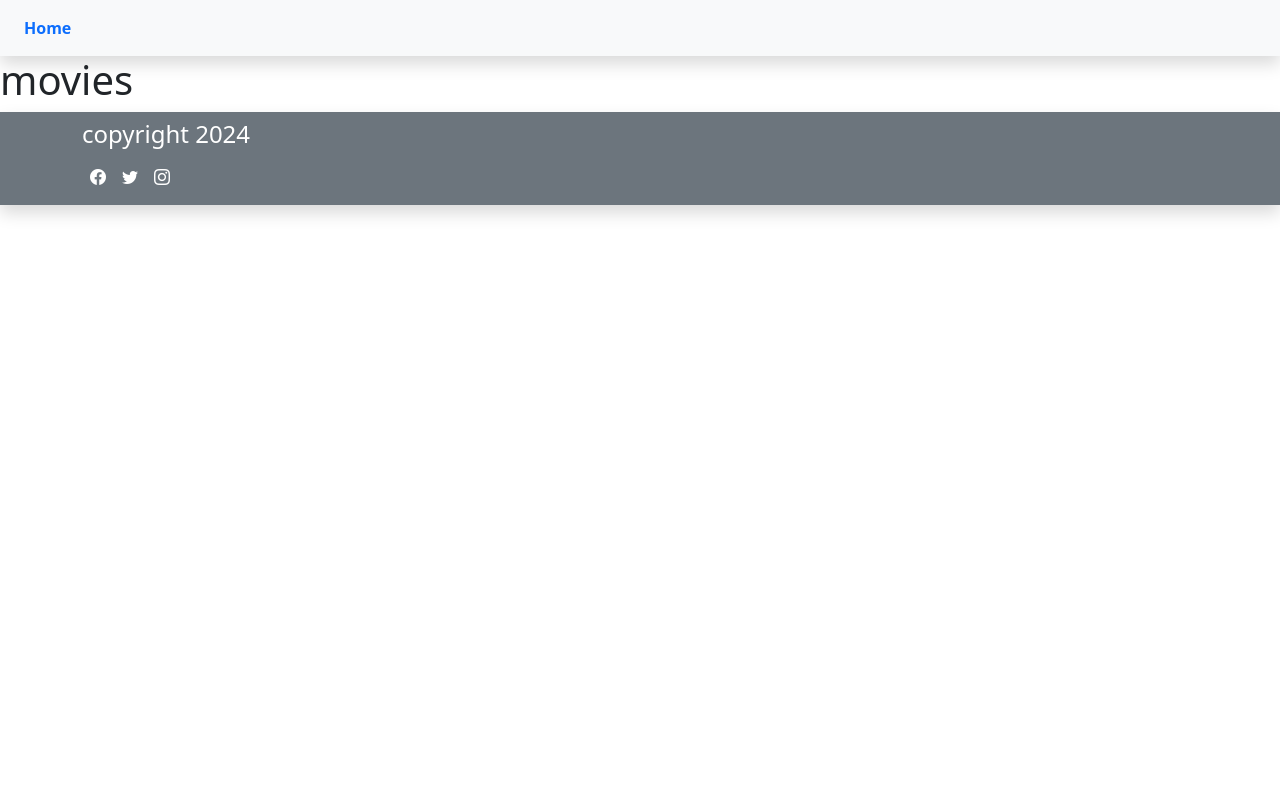
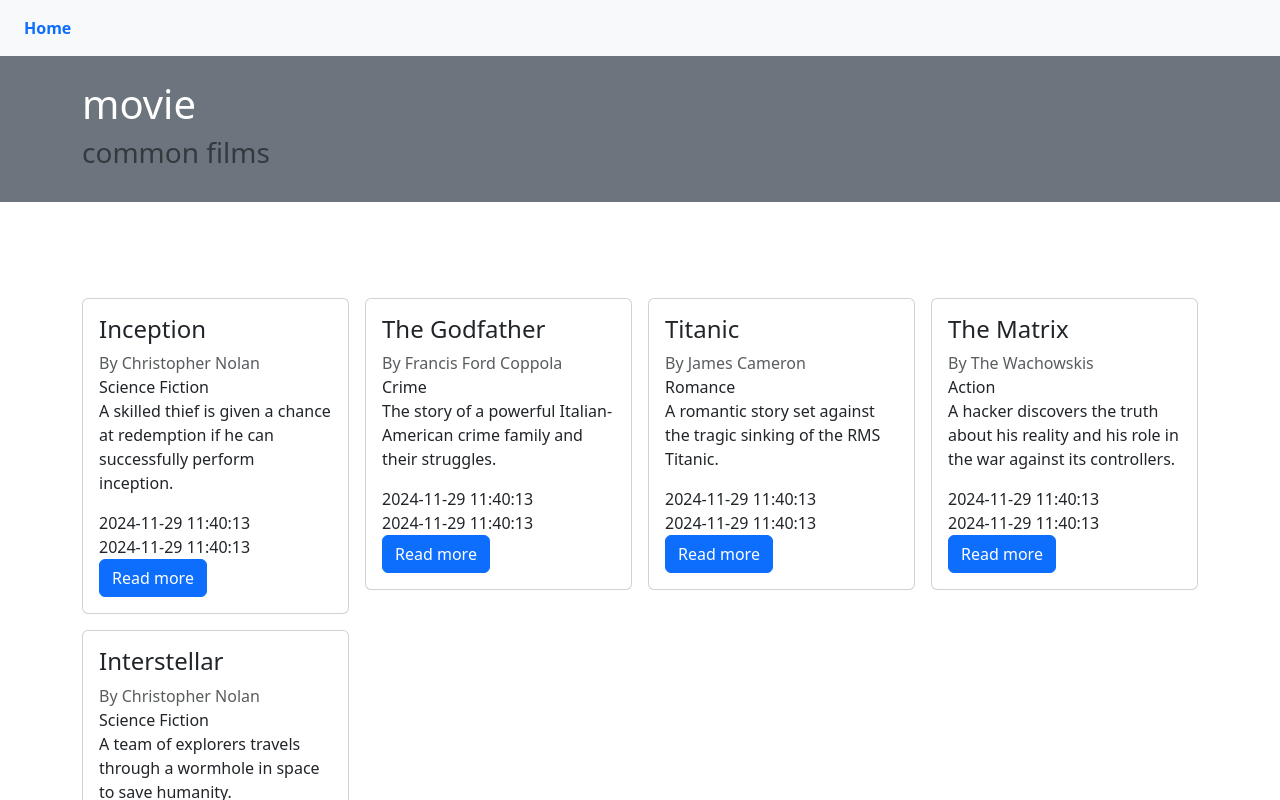
Before and after one commit to Gargenziano03/webapp-react, a React (Vite) app: page / in a window 1280 px wide. Shown: the top 800 px of the page. Built offline with nearby package versions, Linux system fonts and the light colour scheme.

Commit message:
add banner and  movies card

```diff
--- /dev/null
+++ b/src/components/Banner.jsx
@@ -0,0 +1,10 @@
+export default function Banner({ title, subtitle }) {
+    return (
+        <div className="banner bg-secondary text-white py-4 mb-5">
+            <div className="container-lg">
+                <h1>{title}</h1>
+                <h3 className="text-muted">{subtitle}</h3>
+            </div>
+        </div>
+    )
+}
--- /dev/null
+++ b/src/components/MovieCard.jsx
@@ -0,0 +1,19 @@
+import { Link } from "react-router-dom"
+export default function MovieCard({ movie }) {
+    return (
+        <div className="movie card">
+            <div className="card-body d-flex flex-column align-items-baseline">
+                <h4>{movie.title}</h4>
+                <span className="text-muted">By <span>{movie.director}</span></span>
+                <span>{movie.genre}</span>
+                <span>{movie.yaer}</span>
+                <p className="overview mb-3">
+                    {movie.description}
+                </p>
+                <span>{movie.created_at}</span>
+                <span>{movie.updated_at}</span>
+                <Link to={`/movies/${movie.id}`} className="btn btn-primary">Read more</Link>
+            </div>
+        </div>
+    );
+}
--- a/src/pages/MoviesPage.jsx
+++ b/src/pages/MoviesPage.jsx
@@ -1,5 +1,80 @@
+import Banner from "../components/Banner";
+import MovieCard from "../components/MovieCard";
+
 export default function MoviesPage() {
+    const movies = [
+        {
+            "id": 1,
+            "title": "Inception",
+            "director": "Christopher Nolan",
+            "genre": "Science Fiction",
+            "year": 2010,
+            "description": "A skilled thief is given a chance at redemption if he can successfully perform inception.",
+            "created_at": "2024-11-29 11:40:13",
+            "updated_at": "2024-11-29 11:40:13"
+        },
+        {
+            "id": 2,
+            "title": "The Godfather",
+            "director": "Francis Ford Coppola",
+            "genre": "Crime",
+            "year": 1972,
+            "description": "The story of a powerful Italian-American crime family and their struggles.",
+            "created_at": "2024-11-29 11:40:13",
+            "updated_at": "2024-11-29 11:40:13"
+        },
+        {
+            "id": 3,
+            "title": "Titanic",
+            "director": "James Cameron",
+            "genre": "Romance",
+            "year": 1997,
+            "description": "A romantic story set against the tragic sinking of the RMS Titanic.",
+            "created_at": "2024-11-29 11:40:13",
+            "updated_at": "2024-11-29 11:40:13"
+        },
+        {
+            "id": 4,
+            "title": "The Matrix",
+            "director": "The Wachowskis",
+            "genre": "Action",
+            "year": 1999,
+            "description": "A hacker discovers the truth about his reality and his role in the war against its controllers.",
+            "created_at": "2024-11-29 11:40:13",
+            "updated_at": "2024-11-29 11:40:13"
+        },
+        {
+            "id": 5,
+            "title": "Interstellar",
+            "director": "Christopher Nolan",
+            "genre": "Science Fiction",
+            "year": 2014,
+            "description": "A team of explorers travels through a wormhole in space to save humanity.",
+            "created_at": "2024-11-29 11:40:13",
+            "updated_at": "2024-11-29 11:40:13"
+        }
+    ]
     return (
-        <h1>movies</h1>
+        <>
+            <Banner title="movie" subtitle="common films" />
+
+            <section className="py-5">
+                <div className="container">
+
+                    <div className="row row-cols-1 row-cols-md-2 row-cols-lg-4 g-3">
+                        {
+                            movies.map(movie => (
+                                <div className="col" key={movie.id}>
+                                    <MovieCard movie={movie} />
+                                </div>
+                            ))
+                        }
+
+
+                    </div>
+                </div>
+
+            </section>
+        </>
     )
 }
--- a/src/pages/SingleMoviePage.jsx
+++ b/src/pages/SingleMoviePage.jsx
@@ -1,10 +1,10 @@
 import { useParams } from "react-router-dom"
-
+import Banner from "../components/Banner";
 useParams
 export default function SingleMoviePage() {
     const { id } = useParams()
 
     return (
-        <h1>Single Movie id: {id}</h1>
+        <Banner title="movie" subtitle="common films" />
     )
 }
```
